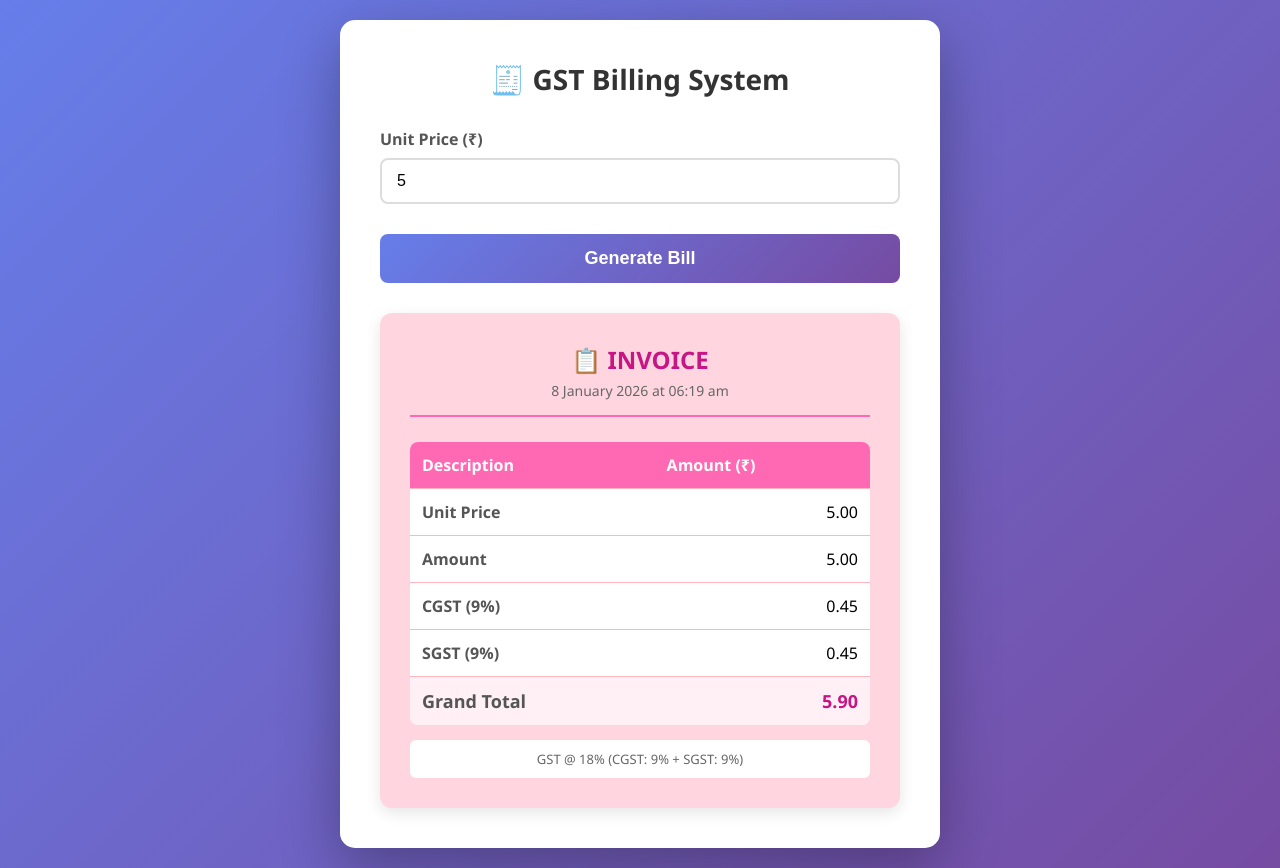
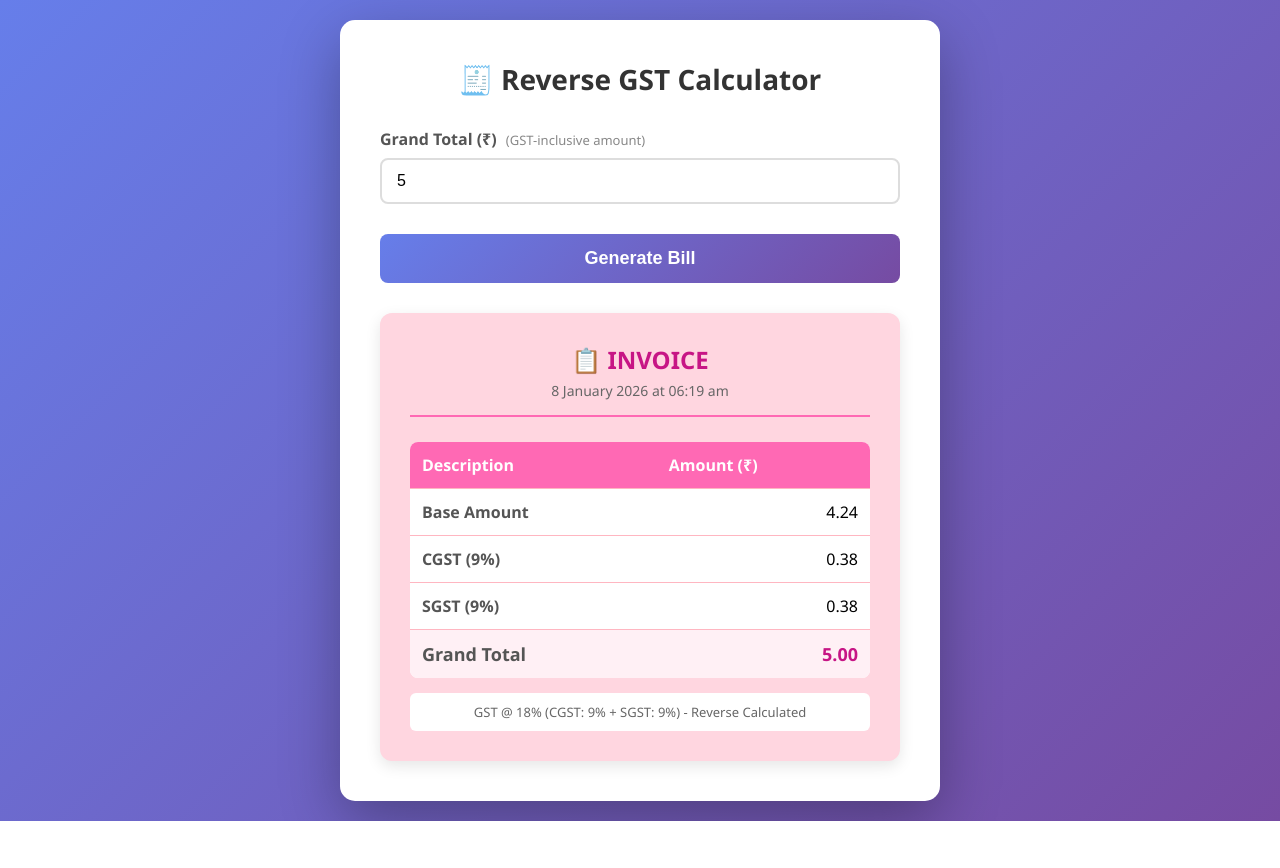
Before and after one commit to SNKsGITHUB/bedspot_gstt, a plain HTML site: page index.html in a window 1280 px wide. Both pictures are taken after typing "5" into the empty fields and a click on the button "Generate Bill". After the commit the page ends 821 px from the top, so only its background shows below. Drawn offline with Linux system fonts and the light colour scheme.

Commit message:
Rename to Reverse GST Billing System and update logic

```diff
--- a/index.html
+++ b/index.html
@@ -3,7 +3,7 @@
 <head>
     <meta charset="UTF-8">
     <meta name="viewport" content="width=device-width, initial-scale=1.0">
-    <title>GST Billing System</title>
+    <title>Reverse GST Billing System</title>
     <style>
         * {
             margin: 0;
@@ -47,6 +47,13 @@
             color: #555;
             font-weight: 600;
             font-size: 16px;
+        }
+
+        .label-hint {
+            font-size: 13px;
+            color: #888;
+            font-weight: 400;
+            margin-left: 5px;
         }
 
         input {
@@ -183,11 +190,14 @@
 </head>
 <body>
     <div class="container">
-        <h1>🧾 GST Billing System</h1>
+        <h1>🧾 Reverse GST Calculator</h1>
 
         <div class="input-section">
-            <label for="unitPrice">Unit Price (₹)</label>
-            <input type="number" id="unitPrice" placeholder="Enter unit price" min="0" step="0.01">
+            <label for="grandTotal">
+                Grand Total (₹)
+                <span class="label-hint">(GST-inclusive amount)</span>
+            </label>
+            <input type="number" id="grandTotal" placeholder="Enter grand total" min="0" step="0.01">
         </div>
 
         <button onclick="generateBill()">Generate Bill</button>
@@ -207,12 +217,8 @@
                 </thead>
                 <tbody>
                     <tr>
-                        <td>Unit Price</td>
-                        <td id="displayUnitPrice">0.00</td>
-                    </tr>
-                    <tr>
-                        <td>Amount</td>
-                        <td id="displayAmount">0.00</td>
+                        <td>Base Amount</td>
+                        <td id="displayBaseAmount">0.00</td>
                     </tr>
                     <tr>
                         <td>CGST (9%)</td>
@@ -230,29 +236,29 @@
             </table>
 
             <div class="gst-note">
-                GST @ 18% (CGST: 9% + SGST: 9%)
+                GST @ 18% (CGST: 9% + SGST: 9%) - Reverse Calculated
             </div>
         </div>
     </div>
 
     <script>
         function generateBill() {
-            const unitPrice = parseFloat(document.getElementById('unitPrice').value);
+            const grandTotal = parseFloat(document.getElementById('grandTotal').value);
 
-            if (isNaN(unitPrice) || unitPrice <= 0) {
-                alert('Please enter a valid unit price');
+            if (isNaN(grandTotal) || grandTotal <= 0) {
+                alert('Please enter a valid grand total');
                 return;
             }
 
-            // Calculate values
-            const amount = unitPrice;
-            const cgst = amount * 0.09;
-            const sgst = amount * 0.09;
-            const grandTotal = amount + cgst + sgst;
+            // Reverse GST Calculation
+            // Formula: Base Amount = Grand Total ÷ 1.18
+            const baseAmount = grandTotal / 1.18;
+            const totalGST = grandTotal - baseAmount;
+            const cgst = totalGST / 2;  // 9%
+            const sgst = totalGST / 2;  // 9%
 
             // Display values
-            document.getElementById('displayUnitPrice').textContent = unitPrice.toFixed(2);
-            document.getElementById('displayAmount').textContent = amount.toFixed(2);
+            document.getElementById('displayBaseAmount').textContent = baseAmount.toFixed(2);
             document.getElementById('displayCGST').textContent = cgst.toFixed(2);
             document.getElementById('displaySGST').textContent = sgst.toFixed(2);
             document.getElementById('displayGrandTotal').textContent = grandTotal.toFixed(2);
@@ -268,16 +274,15 @@
             });
             document.getElementById('billDate').textContent = dateStr;
 
-            // Show bil
+            // Show bill
             document.getElementById('billContainer').classList.add('show');
         }
 
-        // Allow Enter key to generate bill
-        document.getElementById('unitPrice').addEventListener('keypress', function(e) {
+        // Allow Enter key to generate bill and hide keyboard
+        document.getElementById('grandTotal').addEventListener('keypress', function(e) {
             if (e.key === 'Enter') {
                 generateBill();
-                // Hide keyboard by removing focus
-                this.blur();
+                this.blur();  // Hide keyboard
             }
         });
     </script>
```
